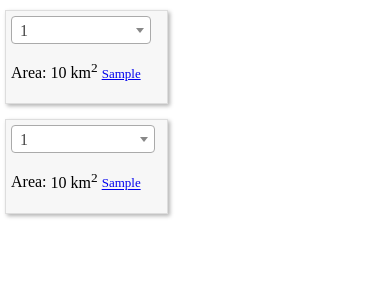
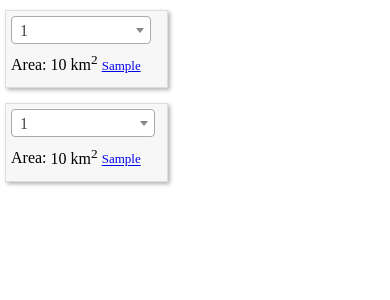
Before and after one commit to danvk/comparea, a Flask app: template comparea/templates/index.html in a window 390 px wide. Shown: the top 300 px of the page. Run offline with Flask 2, Linux system fonts and the light colour scheme; the template is opened without the code that fills it: most values are stand-ins (such as "Sample title", 1, 10 or a date in 2020); parts of the project's set-up code (start-up, migrations or seed data) failed here and were passed over; some libraries are stand-ins or nearby versions.

Commit message:
squeeze stats a litle more on mobile

```diff
--- a/comparea/static/css/comparea.css
+++ b/comparea/static/css/comparea.css
@@ -81,9 +81,6 @@ html,body{
     width: 100%;
     display: table;
   }
-  .side-panel {
-    width: 90%;  /* hack! TODO: undo margins or move them into @media */
-  }
   .feature-panel .description {
     display: none;
   }
@@ -92,6 +89,9 @@ html,body{
   }
   .population {
     display: none;
+  }
+  .statistics p {
+    margin: 0.5em auto;
   }
 }
 
```
Also changed, not shown: pdifftests/mobile_portrait.png, pdifftests/narrow_desktop.png, pdifftests/tall_mobile_portrait.png.
